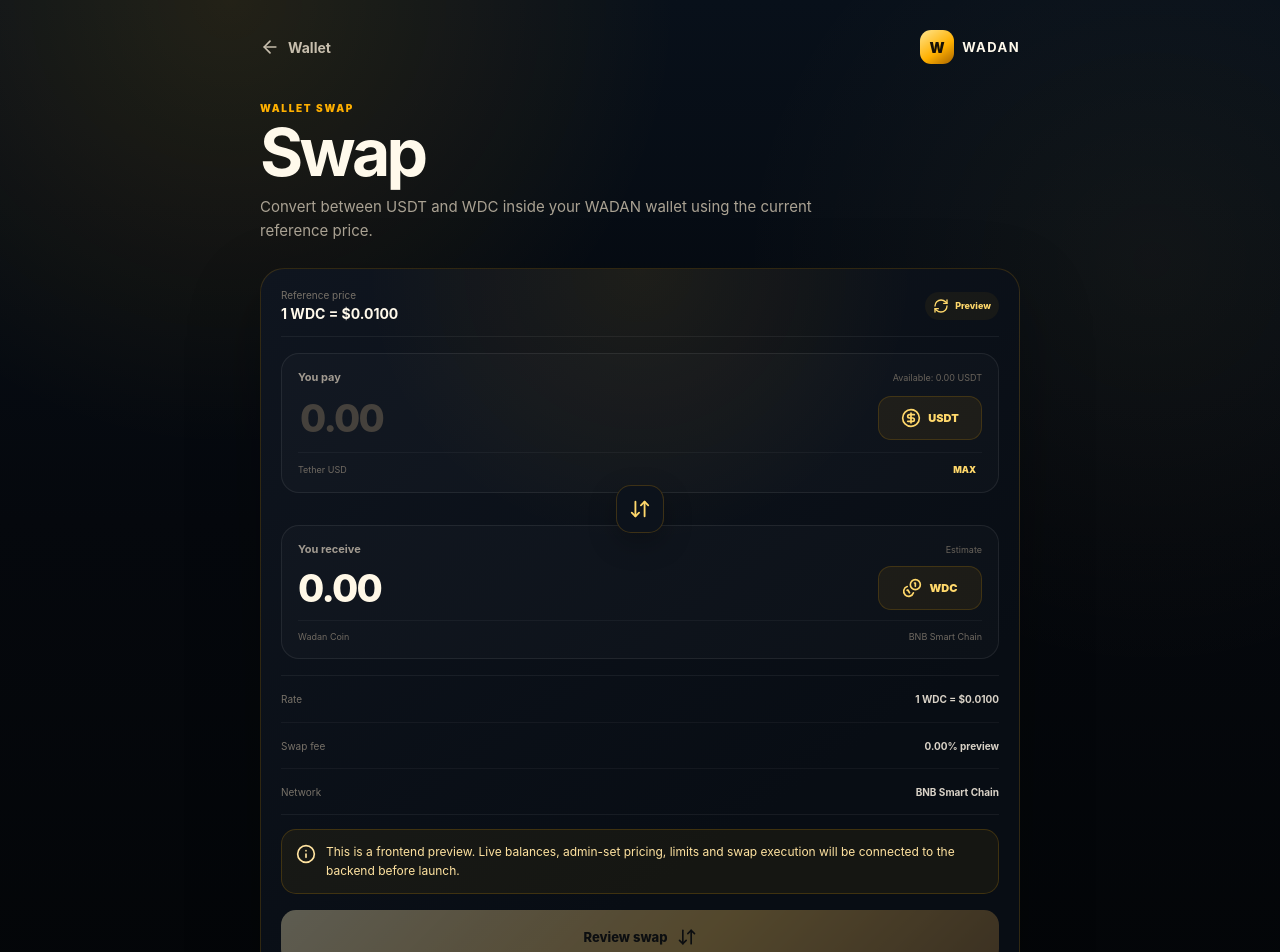
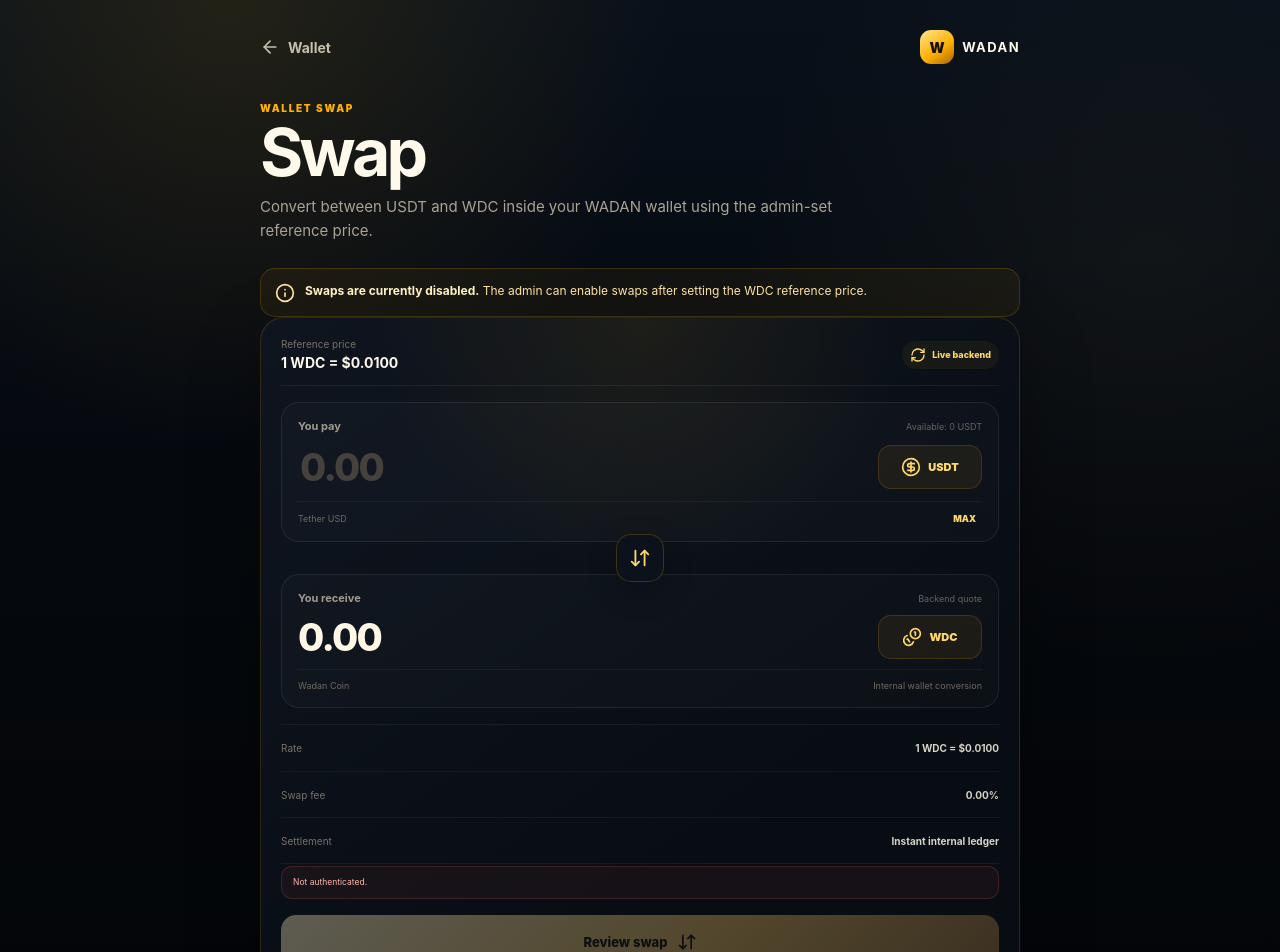
Before and after one commit to mkmalakzai/WadanApp, a Next.js app: page /wallet/swap in a window 1280 px wide. Shown: the top 952 px of the page. Built offline with nearby package versions, Linux system fonts and the light colour scheme; no server answers.

Commit message:
Connect swap page to atomic backend conversion

```diff
--- a/app/wallet/swap/page.tsx
+++ b/app/wallet/swap/page.tsx
@@ -1,45 +1,97 @@
 "use client";
 
 import Link from "next/link";
-import { useMemo, useState } from "react";
+import { useEffect, useMemo, useState } from "react";
 import {
   ArrowDownUp,
   ArrowLeft,
   CheckCircle2,
   CircleDollarSign,
   Coins,
-  Home,
   Info,
   RefreshCw,
   ShieldCheck,
-  UserRound,
-  Users,
-  WalletCards,
 } from "lucide-react";
 import MobileDock from "../../components/MobileDock";
 
 type Asset = "USDT" | "WDC";
 
-const price = 0.01;
+type Summary = {
+  profile: { wdcBalance:number; usdtBalance:number; };
+  wdcPrice:number;
+  flags:{ swaps:boolean };
+};
 
 export default function WalletSwapPage() {
-  const [from, setFrom] = useState<Asset>("USDT");
-  const [amount, setAmount] = useState("");
-  const [review, setReview] = useState(false);
+  const [summary,setSummary]=useState<Summary | null>(null);
+  const [from,setFrom]=useState<Asset>("USDT");
+  const [amount,setAmount]=useState("");
+  const [review,setReview]=useState(false);
+  const [submitting,setSubmitting]=useState(false);
+  const [message,setMessage]=useState("");
+  const [error,setError]=useState("");
 
-  const to: Asset = from === "USDT" ? "WDC" : "USDT";
-  const value = Number(amount || 0);
+  useEffect(()=>{
+    void (async()=>{
+      const response=await fetch("/api/wallet/summary",{cache:"no-store"});
+      const data=await response.json();
+      if(response.ok) setSummary(data);
+      else setError(data.error || "Unable to load wallet.");
+    })();
+  },[]);
 
-  const receive = useMemo(() => {
-    if (!Number.isFinite(value) || value <= 0) return 0;
-    return from === "USDT" ? value / price : value * price;
-  }, [value, from]);
+  const to:Asset=from==="USDT" ? "WDC" : "USDT";
+  const value=Number(amount || 0);
+  const price=summary?.wdcPrice ?? 0.01;
+  const available=from==="USDT" ? summary?.profile.usdtBalance ?? 0 : summary?.profile.wdcBalance ?? 0;
 
-  function flip() {
+  const receive=useMemo(()=>{
+    if(!Number.isFinite(value) || value<=0) return 0;
+    return from==="USDT" ? value/price : value*price;
+  },[value,from,price]);
+
+  function flip(){
     setFrom(to);
     setAmount("");
     setReview(false);
+    setMessage("");
+    setError("");
   }
+
+  function max(){
+    setAmount(String(available));
+  }
+
+  async function confirmSwap(){
+    setSubmitting(true);
+    setMessage("");
+    setError("");
+
+    try{
+      const response=await fetch("/api/wallet/swap",{
+        method:"POST",
+        headers:{"Content-Type":"application/json"},
+        body:JSON.stringify({fromAsset:from,amount:value}),
+      });
+      const data=await response.json();
+
+      if(!response.ok) throw new Error(data.error || "Unable to execute swap.");
+
+      setMessage("Swap completed and both wallet balances were updated.");
+      setReview(false);
+      setAmount("");
+
+      const refreshed=await fetch("/api/wallet/summary",{cache:"no-store"});
+      if(refreshed.ok) setSummary(await refreshed.json());
+    }catch(err){
+      setError(err instanceof Error ? err.message : "Unable to execute swap.");
+    }finally{
+      setSubmitting(false);
+    }
+  }
+
+  const enabled=Boolean(summary?.flags.swaps);
+  const canReview=enabled && value>0 && value<=available;
 
   return (
     <main className="flow-shell">
@@ -54,18 +106,25 @@
         <div className="flow-heading">
           <p>WALLET SWAP</p>
           <h1>Swap</h1>
-          <span>Convert between USDT and WDC inside your WADAN wallet using the current reference price.</span>
+          <span>Convert between USDT and WDC inside your WADAN wallet using the admin-set reference price.</span>
         </div>
+
+        {!enabled && (
+          <div className="flow-warning">
+            <Info size={20}/>
+            <p><strong>Swaps are currently disabled.</strong> The admin can enable swaps after setting the WDC reference price.</p>
+          </div>
+        )}
 
         {!review ? (
           <section className="swap-experience">
             <div className="swap-price-line">
-              <div><small>Reference price</small><strong>1 WDC = $0.0100</strong></div>
-              <span><RefreshCw size={16}/> Preview</span>
+              <div><small>Reference price</small><strong>1 WDC = {price.toLocaleString("en-US",{style:"currency",currency:"USD",minimumFractionDigits:4,maximumFractionDigits:4})}</strong></div>
+              <span><RefreshCw size={16}/> Live backend</span>
             </div>
 
             <div className="swap-box">
-              <div className="swap-box-head"><span>You pay</span><small>Available: 0.00 {from}</small></div>
+              <div className="swap-box-head"><span>You pay</span><small>Available: {available.toLocaleString("en-US",{maximumFractionDigits:6})} {from}</small></div>
               <div className="swap-input-row">
                 <input
                   inputMode="decimal"
@@ -79,13 +138,13 @@
                   {from}
                 </button>
               </div>
-              <div className="swap-box-foot"><span>{from==="USDT" ? "Tether USD" : "Wadan Coin"}</span><button type="button" onClick={()=>setAmount("0")}>MAX</button></div>
+              <div className="swap-box-foot"><span>{from==="USDT" ? "Tether USD" : "Wadan Coin"}</span><button type="button" onClick={max}>MAX</button></div>
             </div>
 
             <button type="button" className="swap-flip" onClick={flip} aria-label="Reverse swap direction"><ArrowDownUp size={22}/></button>
 
             <div className="swap-box receive">
-              <div className="swap-box-head"><span>You receive</span><small>Estimate</small></div>
+              <div className="swap-box-head"><span>You receive</span><small>Backend quote</small></div>
               <div className="swap-input-row">
                 <strong>{receive.toFixed(to==="WDC" ? 2 : 4)}</strong>
                 <button type="button" className="swap-asset-pill">
@@ -93,21 +152,19 @@
                   {to}
                 </button>
               </div>
-              <div className="swap-box-foot"><span>{to==="USDT" ? "Tether USD" : "Wadan Coin"}</span><em>BNB Smart Chain</em></div>
+              <div className="swap-box-foot"><span>{to==="USDT" ? "Tether USD" : "Wadan Coin"}</span><em>Internal wallet conversion</em></div>
             </div>
 
             <div className="swap-summary">
-              <div><span>Rate</span><strong>1 WDC = $0.0100</strong></div>
-              <div><span>Swap fee</span><strong>0.00% preview</strong></div>
-              <div><span>Network</span><strong>BNB Smart Chain</strong></div>
+              <div><span>Rate</span><strong>1 WDC = {price.toLocaleString("en-US",{style:"currency",currency:"USD",minimumFractionDigits:4,maximumFractionDigits:4})}</strong></div>
+              <div><span>Swap fee</span><strong>0.00%</strong></div>
+              <div><span>Settlement</span><strong>Instant internal ledger</strong></div>
             </div>
 
-            <div className="flow-warning">
-              <Info size={20}/>
-              <p>This is a frontend preview. Live balances, admin-set pricing, limits and swap execution will be connected to the backend before launch.</p>
-            </div>
+            {error && <div className="auth-live-message error">{error}</div>}
+            {message && <div className="auth-live-message success">{message}</div>}
 
-            <button type="button" className="flow-primary" disabled={value <= 0} onClick={()=>setReview(true)}>
+            <button type="button" className="flow-primary" disabled={!canReview} onClick={()=>setReview(true)}>
               Review swap <ArrowDownUp size={20}/>
             </button>
           </section>
@@ -120,11 +177,15 @@
             <div className="review-card">
               <div><span>You pay</span><strong>{value.toFixed(4)} {from}</strong></div>
               <div><span>You receive</span><strong>{receive.toFixed(to==="WDC" ? 2 : 4)} {to}</strong></div>
-              <div><span>Rate</span><strong>1 WDC = $0.0100</strong></div>
-              <div><span>Network</span><strong>BNB Smart Chain</strong></div>
+              <div><span>Rate</span><strong>1 WDC = {price.toLocaleString("en-US",{style:"currency",currency:"USD",minimumFractionDigits:4,maximumFractionDigits:4})}</strong></div>
+              <div><span>Settlement</span><strong>Atomic backend transaction</strong></div>
             </div>
 
-            <button type="button" className="flow-primary disabled-look">Confirm swap <ShieldCheck size={20}/></button>
+            {error && <div className="auth-live-message error">{error}</div>}
+
+            <button type="button" className="flow-primary" disabled={submitting} onClick={confirmSwap}>
+              {submitting ? "Swapping..." : "Confirm swap"} <ShieldCheck size={20}/>
+            </button>
             <button type="button" className="flow-secondary" onClick={()=>setReview(false)}>Go back and edit</button>
           </section>
         )}
```
